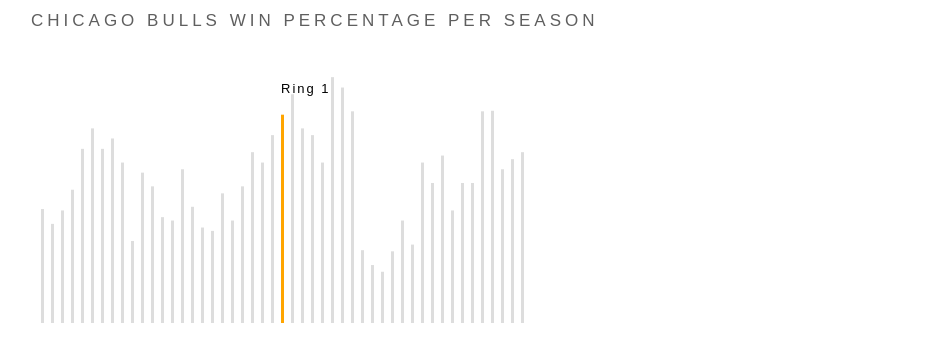
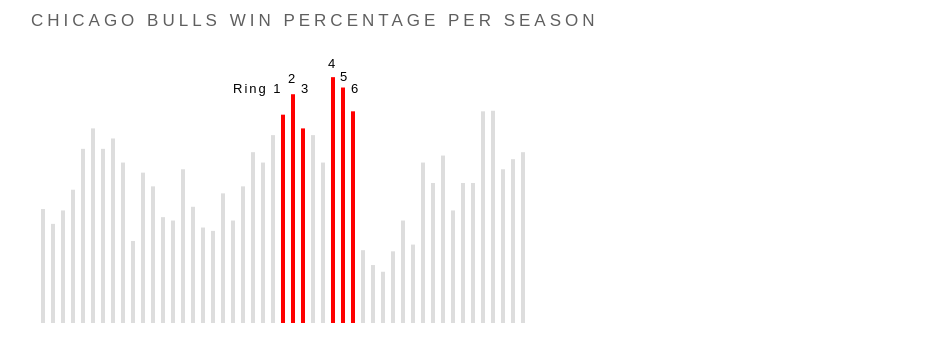
Before and after one commit to kastanis/bar-chart, a plain HTML site: page index.html in a window 1280 px wide. Shown: the top 361 px of the page, without its empty margins (7-957 px from the left). Drawn offline with nearby package versions, Linux system fonts and the light colour scheme.

Commit message:
Charts works- needs axis

```diff
--- a/index.html
+++ b/index.html
@@ -16,10 +16,10 @@
         .bar {
             fill: #ddd;
             }
-        .g-ring1 {
-            fill: orange;
+        .g-ring1,.g-ring2,.g-ring3,.g-ring4,.g-ring5,.g-ring6 {
+            fill: red;
             }
-        .g-label {
+        .g-label,body {
             font-family: Arial, sans-serif;
             font-weight: normal;
             letter-spacing: 2px;
@@ -54,6 +54,13 @@
             margin-bottom: 50px;
             color: #5f5f5f;
             }
+        .axis path,
+        .axis line {
+            fill: none;
+            stroke: grey;
+            stroke-width: 1;
+            shape-rendering: crispEdges;
+            }
     </style>
 </head>
 <body>
@@ -76,31 +83,82 @@
 //                bulls.sort(function(a,b) {
 //                return a.Percent - b.Percent;
 //                });
+
+            parseDate = d3.time.format("%Y-%y").parse;
+
             var y = d3.scale.linear()
             .domain([0,1])
             .range([0,height]);
             var x = d3.scale.linear()
             .domain([0,bulls.length])
             .range([0,width]);
+
+//            var xAxis = d3.svg.axis().scale(x)
+//            .orient("bottom").ticks(5);
+//
+//            var yAxis = d3.svg.axis().scale(y)
+//            .orient("left").ticks(5);
+//
+//            var valueline = d3.svg.line()
+//            .x(function(d) { return x(d.Season); })
+//            .y(function(d) { return y(1-d.Percent); });
+
             var bar = svg.selectAll(".bar")
             .data(bulls)
             .enter().append("rect")
-            .attr("width", 3)
+            .attr("width", 4)
             .attr("height", function(d) { return y(d.Percent)} )
             .attr("y", function(d) { return height - y(d.Percent)  })
             .attr("x", function(d, i) { return 10 * i})
             .attr("class", "bar")
-            .classed("g-ring1", function(d) { return d.Season == "1990-91"});
+            .classed("g-ring1", function(d) { return d.Season == "1990-91"})
+            .classed("g-ring2", function(d) { return d.Season == "1991-92"})
+            .classed("g-ring3", function(d) { return d.Season == "1992-93"})
+            .classed("g-ring4", function(d) { return d.Season == "1995-96"})
+            .classed("g-ring5", function(d) { return d.Season == "1996-97"})
+            .classed("g-ring6", function(d) { return d.Season == "1997-98"});
             svg.append("text")
             .attr("class", "g-label")
-            .attr("x", 240)
+            .attr("x", 192)
             .attr("y", 50)
             .text("Ring 1")
+            svg.append("text")
+            .attr("class", "g-label")
+            .attr("x", 247)
+            .attr("y", 40)
+            .text("2")
+            svg.append("text")
+            .attr("class", "g-label")
+            .attr("x", 260)
+            .attr("y", 50)
+            .text("3")
+              svg.append("text")
+            .attr("class", "g-label")
+            .attr("x", 287)
+            .attr("y", 25)
+            .text("4")
+            svg.append("text")
+            .attr("class", "g-label")
+            .attr("x", 299)
+            .attr("y", 38)
+            .text("5")
+            svg.append("text")
+            .attr("class", "g-label")
+            .attr("x", 310)
+            .attr("y", 50)
+            .text("6")
+//            svg.append("g")
+//            .attr("class", "x axis")
+//            .attr("transform", "translate(0," + height + ")")
+//            .call(xAxis);
+//            svg.append("g")
+//            .attr("class", "y axis")
+//            .call(yAxis);
             });
         </script>
         <div class="header">
         <h2>No wonder there were 6 rings in the 90's</h2>
-        <p> ESPN’s average monthly price is more than four times the monthly fee for the next most expensive national network.</p>
+        <p> The Bulls winning percentage in the golden years was quite high. But what happened in 2008?</p>
         </div>
 </body>
 </html>
```
